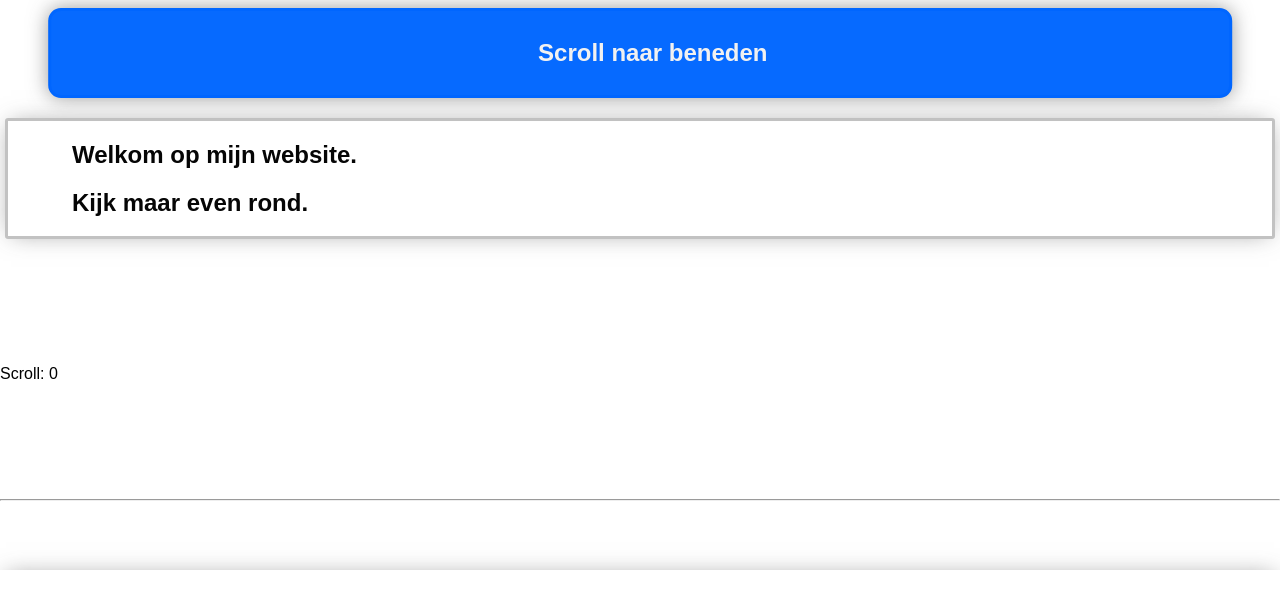
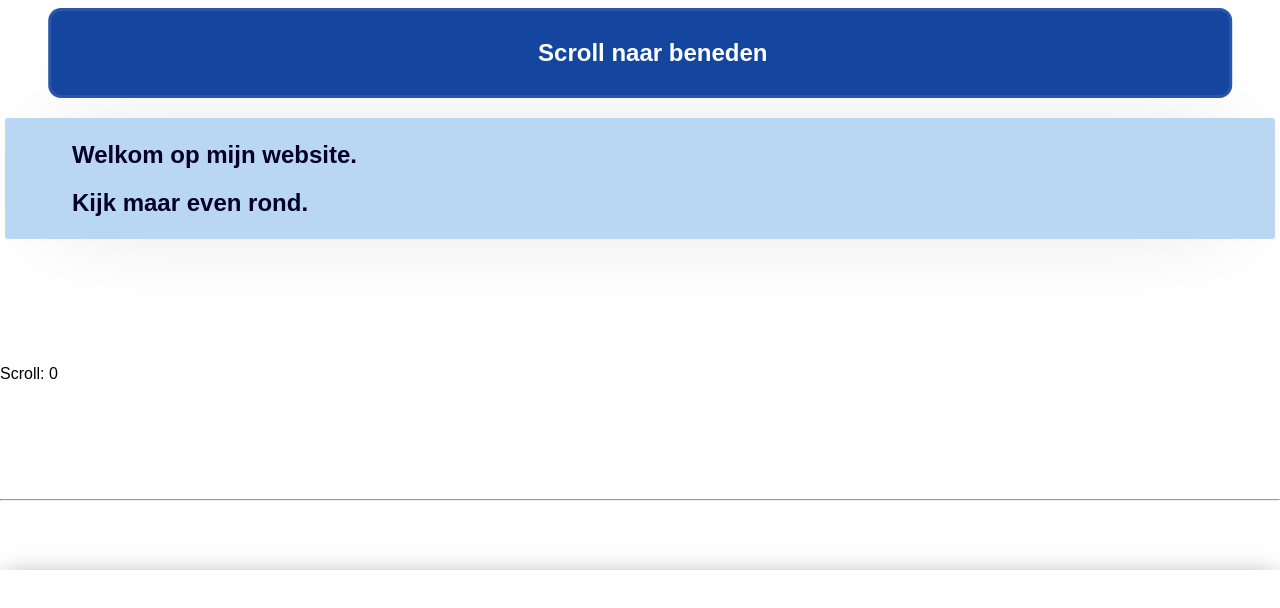
Before and after one commit to OscarNOW/old-website, a plain HTML site: page index.html in a window 1280 px wide. Shown: the top 608 px of the page. Drawn offline with nearby package versions, Linux system fonts and the light colour scheme.

Commit message:
Transitions + Shadows

```diff
--- a/index.html
+++ b/index.html
@@ -1,6 +1,8 @@
 <!doctype html>
 <html>
 <!--
+
+  Kleurenthema: https://coolors.co/ffffff-b9d6f2-94b0da-3e67b1-030027
 
   Zoek met [CTR + F] voor deze woorden:
   |UITLEG|
@@ -39,11 +41,18 @@ body {
   max-width: 90vw;
   text-align: center;
   margin: 0 auto;
-  background: rgb(6, 106, 255);
-  color: #f1f1f1;
-  border: 3px solid rgb(0, 102, 255);
+  background: #1446A0;
+  color: #FFFFFF;
+  border: 3px solid #2956A8;
   border-radius: 1vmax;
+  transition: box-shadow 0.5s, -webkit-box-shadow 0.5s, -moz-box-shadow 0.5s, border-radius 0.5s, text-align 0.5s, margin 0.5s, padding-top 0.5s, padding-bottom 0.5s, padding-left 0.5s, max-width 0.5s, border-radius 0.5s;
 
+  -webkit-box-shadow: 0px 0px 100px -55px rgba(0,0,0,1);
+  -moz-box-shadow: 0px 0px 100px -55px rgba(0,0,0,1);
+  box-shadow: 0px 0px 100px -55px rgba(0,0,0,1);
+}
+
+.header:hover {
   -webkit-box-shadow: 0px 0px 20px 0px rgba(138,138,138,0.86);
   -moz-box-shadow: 0px 0px 20px 0px rgba(138,138,138,0.86);
   box-shadow: 0px 0px 20px 0px rgba(138,138,138,0.86);
@@ -64,13 +73,21 @@ body {
 }
 
 .exple {
-  background: #ffffff;
-  color: #050505;
-  border: 3px solid #c2c2c2;
+  background: #B9D6F2;
+  color: #030027;
+  border: 3px solid #B9D6F2;
   border-radius: 0.25vmax;
   margin: 5px;
   padding-left: 5vw;
+  transition: box-shadow 0.5s, -webkit-box-shadow 0.5s, -moz-box-shadow 0.5s, border 0.5s, padding-left 0.5s, border-radius 0.5s, text-align 0.5s;
 
+  -webkit-box-shadow: 0px 0px 100px -55px rgba(0,0,0,1);
+  -moz-box-shadow: 0px 0px 100px -55px rgba(0,0,0,1);
+  box-shadow: 0px 0px 100px -55px rgba(0,0,0,1);
+}
+
+.exple:hover {
+  border: 3px solid #94B0DA;
   -webkit-box-shadow: 0px 0px 23px -6px rgba(138,138,138,0.86);
   -moz-box-shadow: 0px 0px 23px -6px rgba(138,138,138,0.86);
   box-shadow: 0px 0px 23px -6px rgba(138,138,138,0.86);
```
